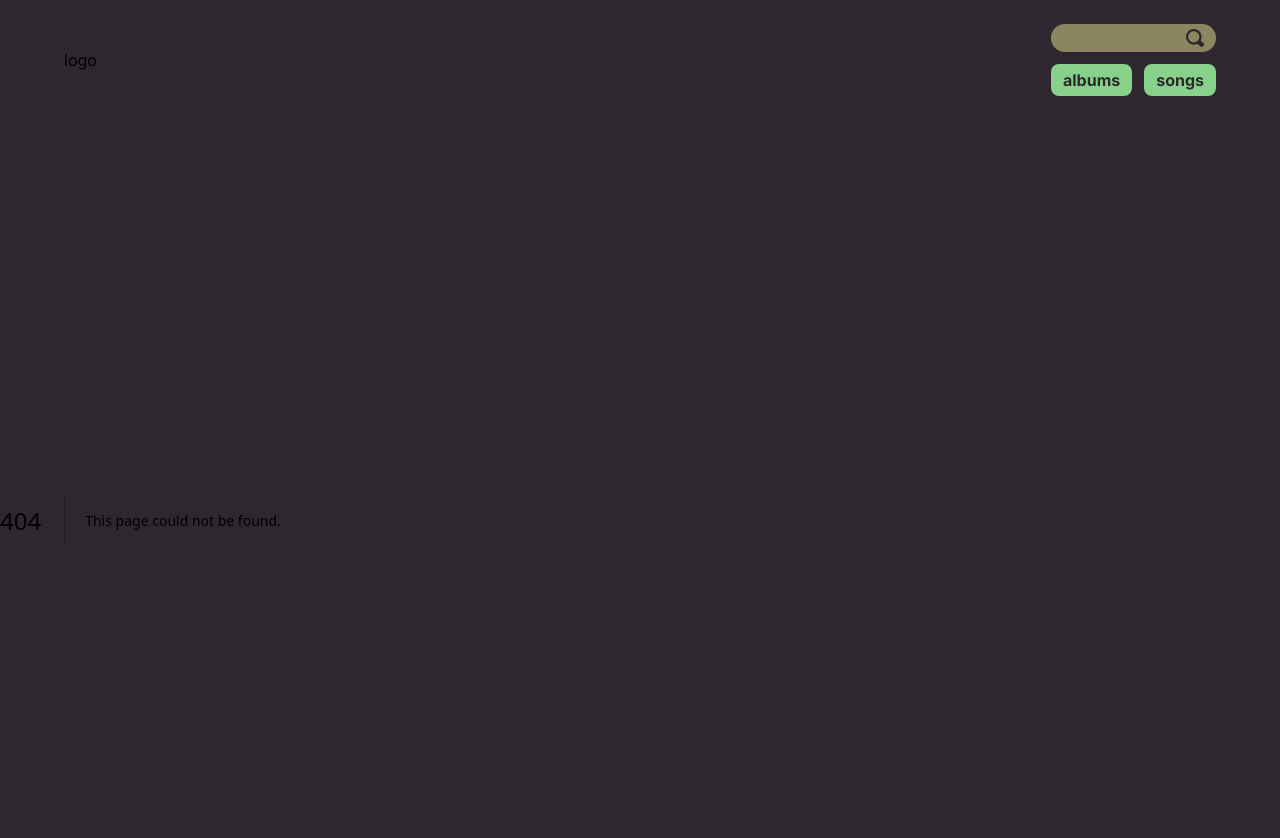
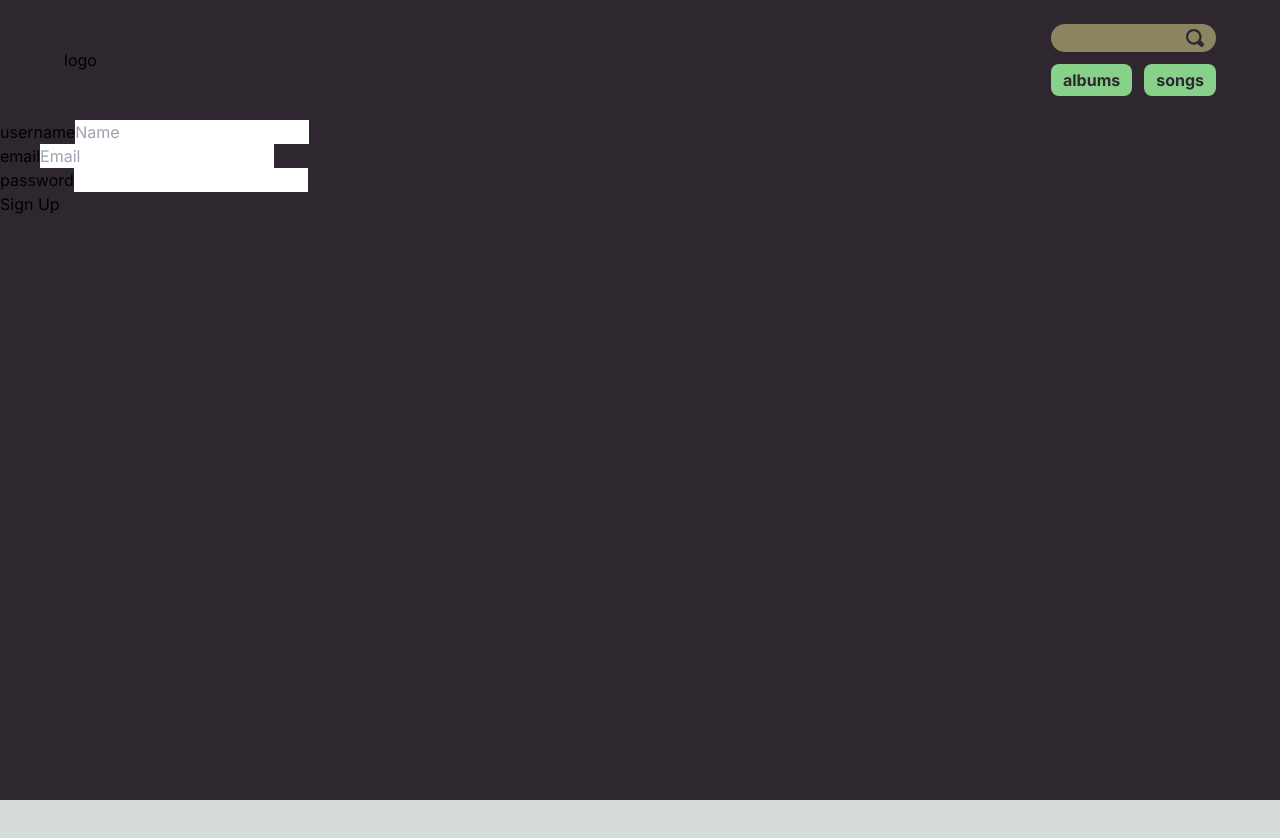
Before and after one commit to joshlarue/lbfm, a Next.js app: page /auth/SignUpForm in a window 1280 px wide. Before the commit this address had no page. Shown: the top 838 px of the page. After the commit the page ends 800 px from the top, so only its background shows below. Built offline with nearby package versions, Linux system fonts and the light colour scheme.

Commit message:
added signup form

```diff
--- /dev/null
+++ b/src/app/actions/auth.js
@@ -0,0 +1,13 @@
+'use server'
+export async function signup(formData) {
+
+  const name = formData.get('name');
+  const email = formData.get('email');
+  const password = formData.get('password');
+  console.log(name, email, password);
+  const hashedPassword = await bcrypt.hash(password, 10);
+  console.log(hashedPassword);
+
+    // call DB to create a user
+
+}
--- /dev/null
+++ b/src/app/api/auth/login/route.js
@@ -0,0 +1,29 @@
+import { serialize } from 'cookie'
+import { isAuthenticated } from '@/app/Auth';
+import { NextApiRequest, NextApiResponse } from 'next'
+
+export default async function handler(req, res) {
+  const session = await getSession(req)
+
+  const request = await req.body.json();
+  const pass = request.split("&password=")[2];
+  const email = request.split("email=").split("&")[1];
+
+  if (pass === "hello" && email == "guest@jahsauce.cloud") {
+    const sessionData = req.body;
+    const encryptedSessionData = encrypt(sessionData);
+
+    const cookie = serialize('session', encryptedSessionData, {
+      httpOnly: true,
+      maxAge: 60 * 60 * 24 * 7, // One week
+      path: '/',
+    });
+    isAuthenticated = true;
+    res.setHeader('Set-Cookie', cookie);
+    res.status(200).json({ message: 'Successfully set cookie!' });
+    console.log("yessir");
+  } else {
+    res.status(403);
+  }
+
+}
--- a/src/app/api/save/route.js
+++ b/src/app/api/save/route.js
@@ -2,6 +2,7 @@
 import pool from '../../db/pool';
 
 export async function POST(req, res) {
+
   const request = await req.json();
   console.log(request);
 
--- /dev/null
+++ b/src/app/auth/SignUpForm/page.js
@@ -0,0 +1,21 @@
+import { signup } from '@/app/actions/auth'
+
+export default function SignUpForm() {
+  return (
+    <form action={signup}>
+      <div>
+        <label htmlFor="name">username</label>
+        <input id="name" name="name" placeholder="Name" />
+      </div>
+      <div>
+        <label htmlFor="email">email</label>
+        <input id="email" name="email" type="email" placeholder="Email" />
+      </div>
+      <div>
+        <label htmlFor="password">password</label>
+        <input id="password" name="password" type="password" />
+      </div>
+      <button type="submit">Sign Up</button>
+    </form>
+  )
+}
--- /dev/null
+++ b/src/app/components/Login.js
@@ -0,0 +1,41 @@
+'use client'
+import { useState, useContext } from 'react'
+import { useRouter } from 'next/navigation'
+import { Auth } from '../page';
+
+export default function Login() {
+  const { setLoggedIn } = useContext(Auth);
+  const router = useRouter();
+  const [pass, setPass] = useState();
+  const [email, setEmail] = useState();
+
+  const handleChangeEmail = (e) => {
+    setEmail(e.target.value);
+  }
+  const handleChangePass = (e) => {
+    setPass(e.target.value);
+  }
+
+  async function handleSubmit() {
+
+    const response = await fetch('/api/auth/login', {
+      method: 'POST',
+      headers: { 'Content-Type': 'application/json' },
+      body: JSON.stringify({ email, pass }),
+    })
+
+    if (response.ok) {
+      setLoggedIn(true);
+    } else {
+      // Handle errors
+    }
+  }
+
+  return (
+    <form onSubmit={handleSubmit} className='w-full min-h-[100vh] fixed z-50 top-0 left-0 bottom-0 right-0 bg-base flex flex-col gap-3 justify-center items-center'>
+      <input onChange={handleChangeEmail} type="email" name="email" placeholder="Email" required className='bg-base-dark p-2 rounded-md'/>
+      <input onChange={handleChangePass} type="password" name="password" placeholder="Password" required className='bg-base-dark p-2 rounded-md' />
+      <button onSubmit={handleSubmit} type="submit">Login</button>
+    </form>
+  )
+}
--- a/src/app/page.js
+++ b/src/app/page.js
@@ -1,9 +1,15 @@
 'use client'
-import { useEffect, useState } from "react";
+import { useEffect, useState, useLayoutEffect, createContext } from "react";
 import Carousel from "./components/Carousel";
 import Image from "next/image";
+import { redirect } from "next/navigation";
+import Login from "./components/Login";
+
+export const Auth = createContext();
 
 export default function Home() {
+  const [loggedIn, setLoggedIn] = useState(false);
+
   const [albums, setAlbums] = useState([]);
   const [display, setDisplay] = useState([]);
   useEffect(() => {
@@ -39,9 +45,21 @@ export default function Home() {
 
   return (
     <>
-        <div className="w-full min-h-screen flex flex-col gap-10 p-3">
-          {display}
-        </div>
+      <Auth.Provider value={{setLoggedIn}}>
+        {
+          loggedIn ?
+            <div className="w-full min-h-screen flex flex-col gap-10 p-3">
+              {display}
+            </div>
+          :
+          <>
+            <Login />
+            <div className="w-full min-h-screen flex flex-col gap-10 p-3">
+              {display}
+            </div>
+          </>
+        }
+      </Auth.Provider>
     </>
   );
 }
```
Also changed, not shown: src/app/api/getalbum/[id]/route.js (+11 -0 lines).
